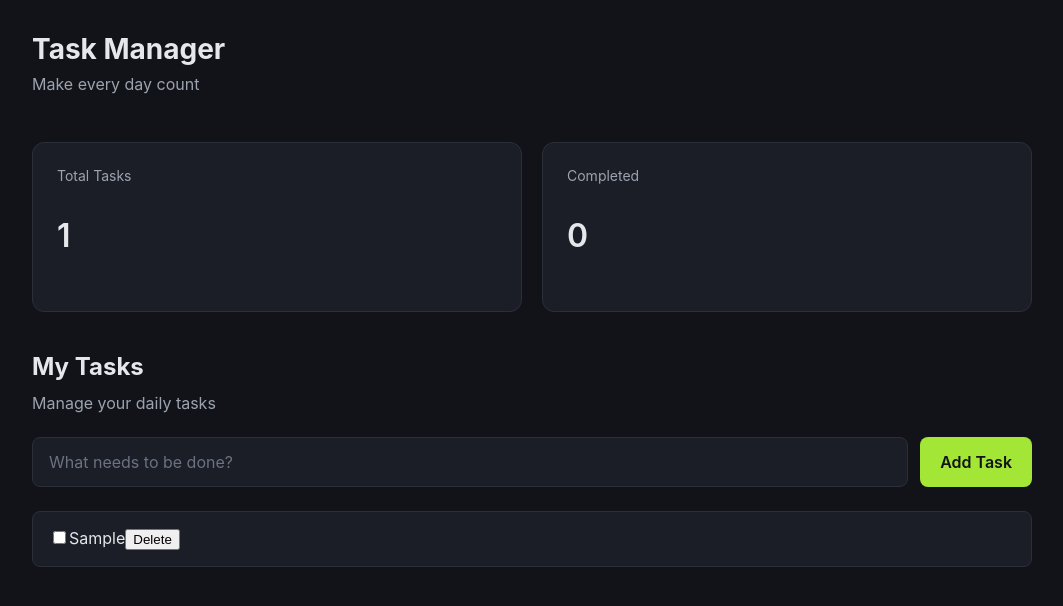
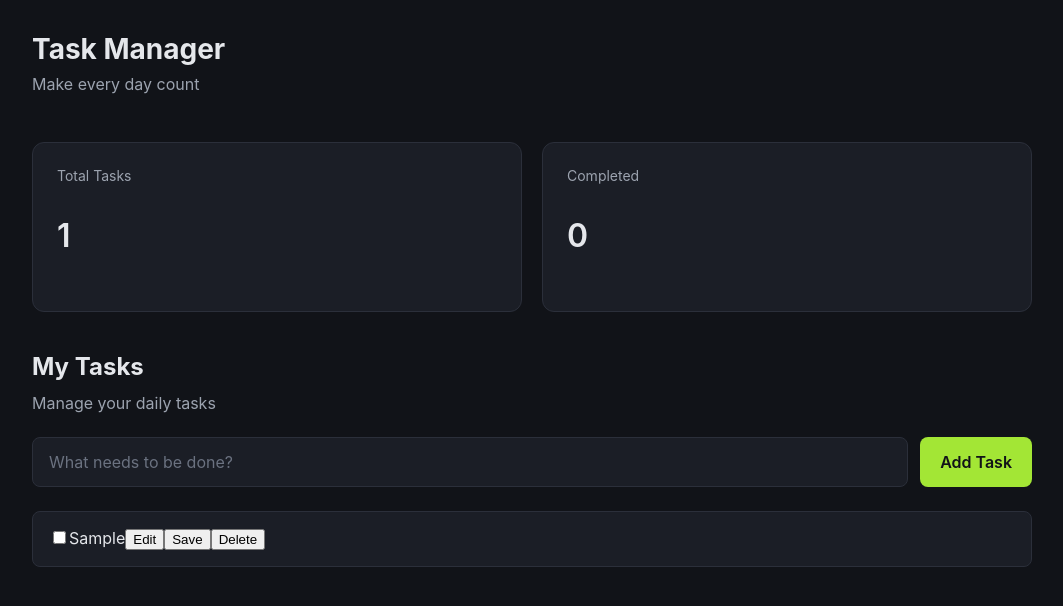
Before and after one commit to dabyko/Task-Manager, a React (Vite) app: page / in a window 1280 px wide. Both pictures are taken after typing "Sample" into the empty fields and a click on the button "Add Task". Shown: the top 606 px of the page, without its empty margins (108-1171 px from the left). Built offline with nearby package versions, Linux system fonts and the light colour scheme.

Commit message:
Add task editing

```diff
--- a/src/App.jsx
+++ b/src/App.jsx
@@ -42,6 +42,16 @@ function App() {
      setTasks(tasks.filter((task) => task.id !== id));
   }
 
+  function handleUpdateTask(id, newText) {
+    setTasks(
+    tasks.map((task) =>
+      task.id === id
+        ? { ...task, text: newText }
+        : task
+    )
+    );
+  }
+
   const completedTasks = tasks.filter((task) => task.completed).length;
 
   return (
@@ -74,12 +84,14 @@ function App() {
           </form>
 
           <ul className="task-list">
-            {tasks.map((task) => (
+            {
+              tasks.map((task) => (
               <TaskItem
                 key={task.id}
                 task={task}
                 onToggle={handleToggleTask}
                 onDelete={handleDeleteTask}
+                onUpdate={handleUpdateTask}
               />
             ))}
           </ul>
--- a/src/TaskItem.jsx
+++ b/src/TaskItem.jsx
@@ -1,4 +1,10 @@
-function TaskItem({task, onToggle, onDelete}) {
+import { useState } from 'react';
+
+function TaskItem({task, onToggle, onDelete, onUpdate}) {
+
+    const [isEditing, setIsEditing] = useState(false);
+    const [editedText, setEditedText] = useState(task.text);
+
     return (
         <li>
             <input
@@ -7,13 +13,42 @@ function TaskItem({task, onToggle, onDelete}) {
                 onChange={() => onToggle(task.id)}
             />
 
+            {
+                isEditing ? (
+                <input
+                    type="text"
+                    value={editedText}
+                    onChange={(event) => setEditedText(event.target.value)}
+                />
+                ) : (
                 <span className={task.completed ? "completed" : ""}>
                     {task.text}
-        </span>
+                </span>)
+            }
+
+            <button onClick={() => setIsEditing(true)}>
+                Edit
+            </button>
+
+            <button
+                onClick={() => {
+                    const text = editedText.trim();
+
+                    if (text === "") {
+                    return;
+                    }
+
+                    onUpdate(task.id, text);
+                    setIsEditing(false);
+                    }}
+            >
+                Save
+            </button>
 
             <button onClick={() => onDelete(task.id)}>
                 Delete
             </button>
+
         </li>
     );
 }
```
Lines whose indentation alone changed are shown as unchanged.
